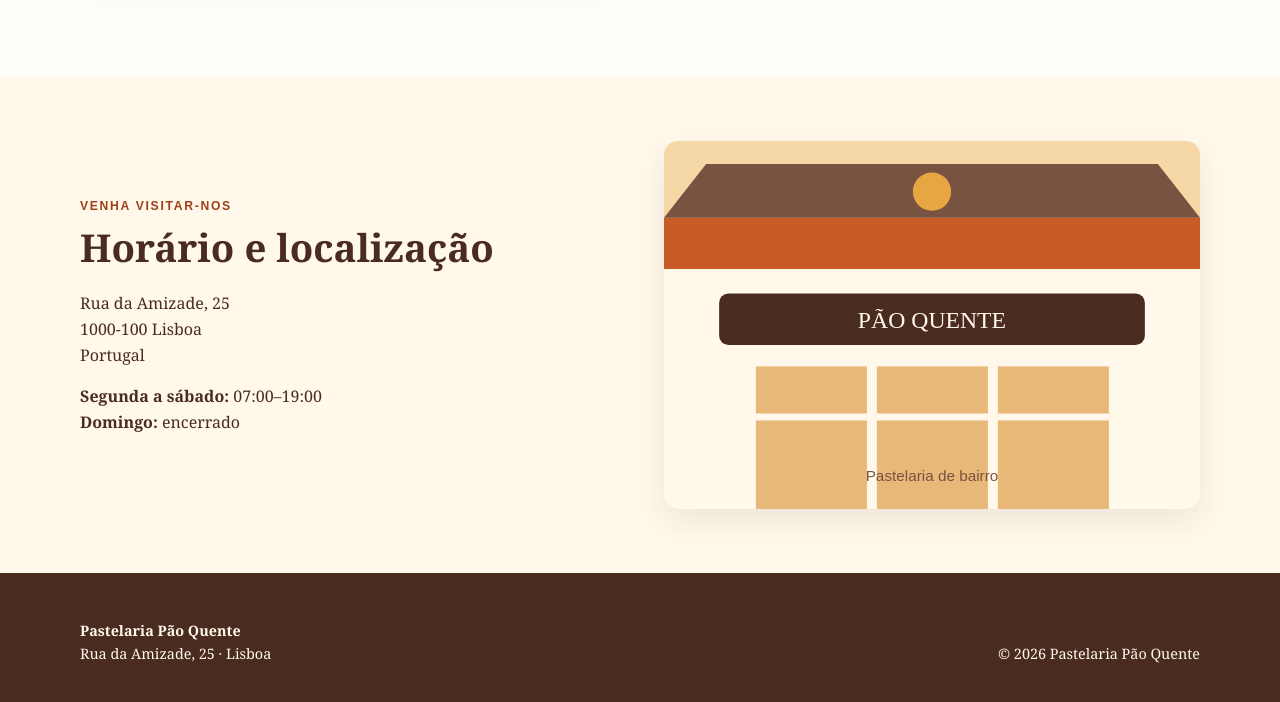
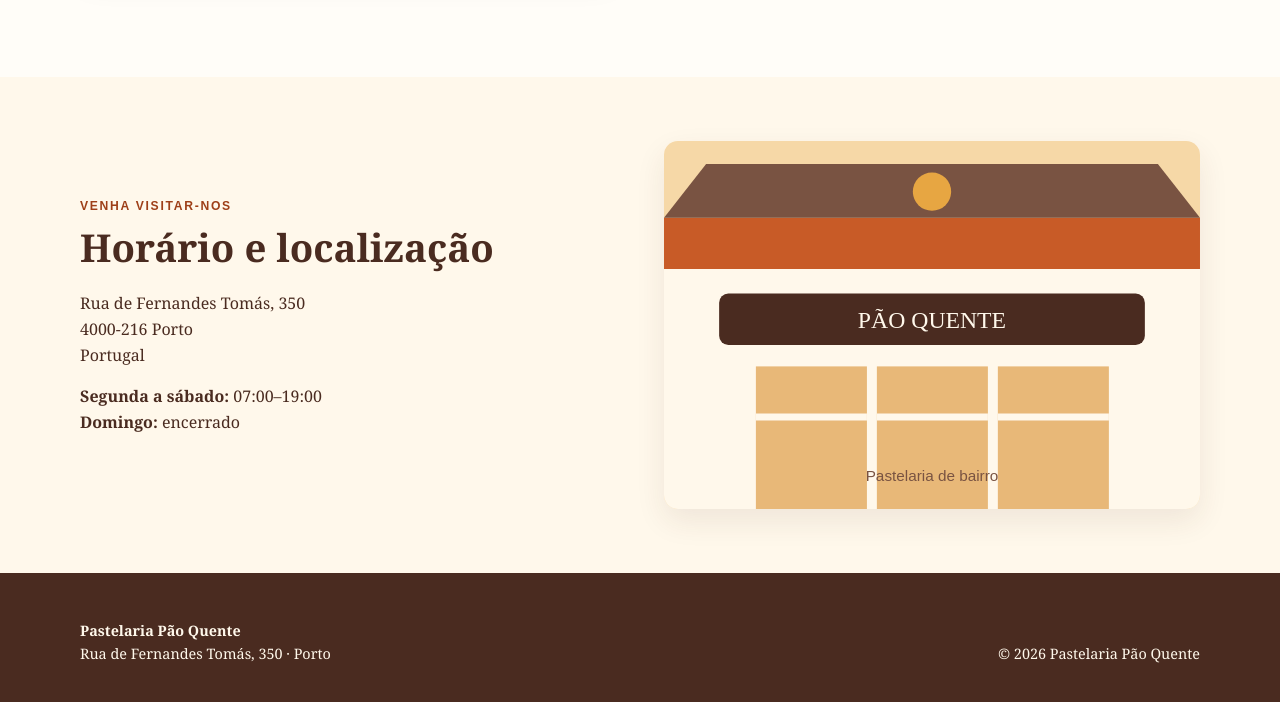
Before and after one commit to Fernandogggggg/Pastelaria, a plain HTML site: page sobre.html in a window 1280 px wide. Shown: the part 823-1525 px from the top of the page. Drawn offline with Linux system fonts and the light colour scheme.

Commit message:
Algumas mudanças extra

```diff
--- a/sobre.html
+++ b/sobre.html
@@ -12,8 +12,8 @@
   <main>
     <section class="page-intro container"><p class="eyebrow">Uma história com sabor</p><h1>Sobre a pastelaria</h1><p>Um lugar de bairro onde a tradição encontra a vontade de fazer melhor.</p></section>
     <section class="container story two-columns" aria-labelledby="historia-titulo"><img class="section-image" src="images/equipa-padaria.svg" alt="Padeira a preparar pão numa bancada de madeira"><div><h2 id="historia-titulo">Da primeira fornada até hoje</h2><p>A Pastelaria Pão Quente nasceu, numa história fictícia, em 1987, quando a Dona Amélia abriu uma pequena padaria com um forno e muitas receitas de família.</p><p>Com o passar dos anos, o espaço cresceu, mas manteve a mesma vontade: receber cada pessoa com simpatia e servir produtos acabados de fazer.</p><h3>O que nos orienta</h3><ul class="values-list"><li>Respeito pelo tempo das receitas tradicionais.</li><li>Ingredientes simples e selecionados.</li><li>Um atendimento próximo e genuíno.</li></ul></div></section>
-    <section class="warm-section" id="horario" aria-labelledby="horario-titulo"><div class="container two-columns"><div><p class="eyebrow">Venha visitar-nos</p><h2 id="horario-titulo">Horário e localização</h2><address>Rua da Amizade, 25<br>1000-100 Lisboa<br>Portugal</address><p><strong>Segunda a sábado:</strong> 07:00–19:00<br><strong>Domingo:</strong> encerrado</p></div><img class="section-image" src="images/fachada.svg" alt="Fachada acolhedora da Pastelaria Pão Quente"></div></section>
+    <section class="warm-section" id="horario" aria-labelledby="horario-titulo"><div class="container two-columns"><div><p class="eyebrow">Venha visitar-nos</p><h2 id="horario-titulo">Horário e localização</h2><address>Rua de Fernandes Tomás, 350<br>4000-216 Porto<br>Portugal</address><p><strong>Segunda a sábado:</strong> 07:00–19:00<br><strong>Domingo:</strong> encerrado</p></div><img class="section-image" src="images/fachada.svg" alt="Fachada acolhedora da Pastelaria Pão Quente"></div></section>
   </main>
-  <footer class="site-footer"><div class="container footer-content"><p><strong>Pastelaria Pão Quente</strong><br>Rua da Amizade, 25 · Lisboa</p><p>© 2026 Pastelaria Pão Quente</p></div></footer>
+  <footer class="site-footer"><div class="container footer-content"><p><strong>Pastelaria Pão Quente</strong><br>Rua de Fernandes Tomás, 350 · Porto</p><p>© 2026 Pastelaria Pão Quente</p></div></footer>
 </body>
 </html>
```
Also changed, not shown: index.html (+1 -1 lines), menu.html (+1 -1 lines), 1 other file.
